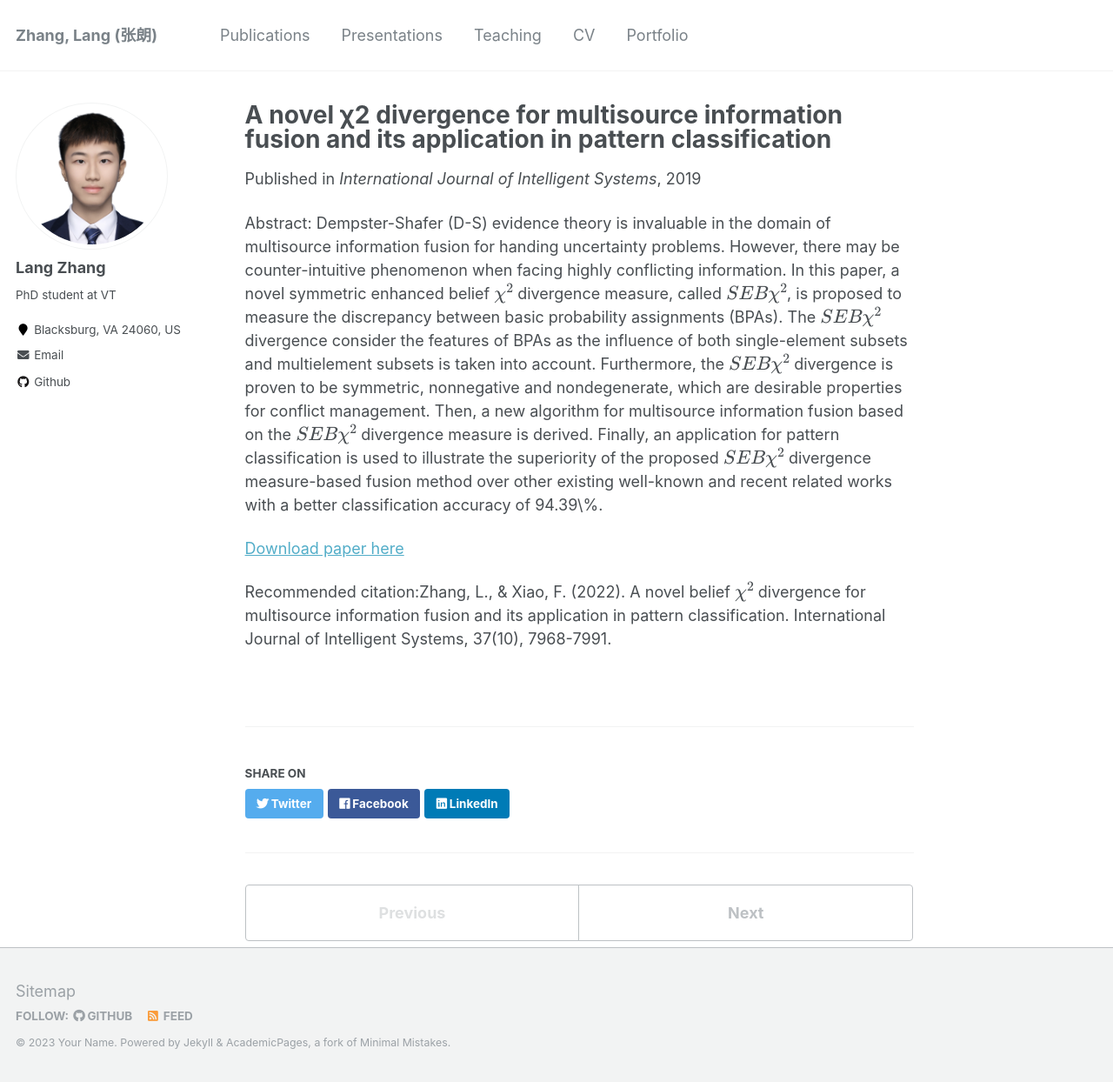
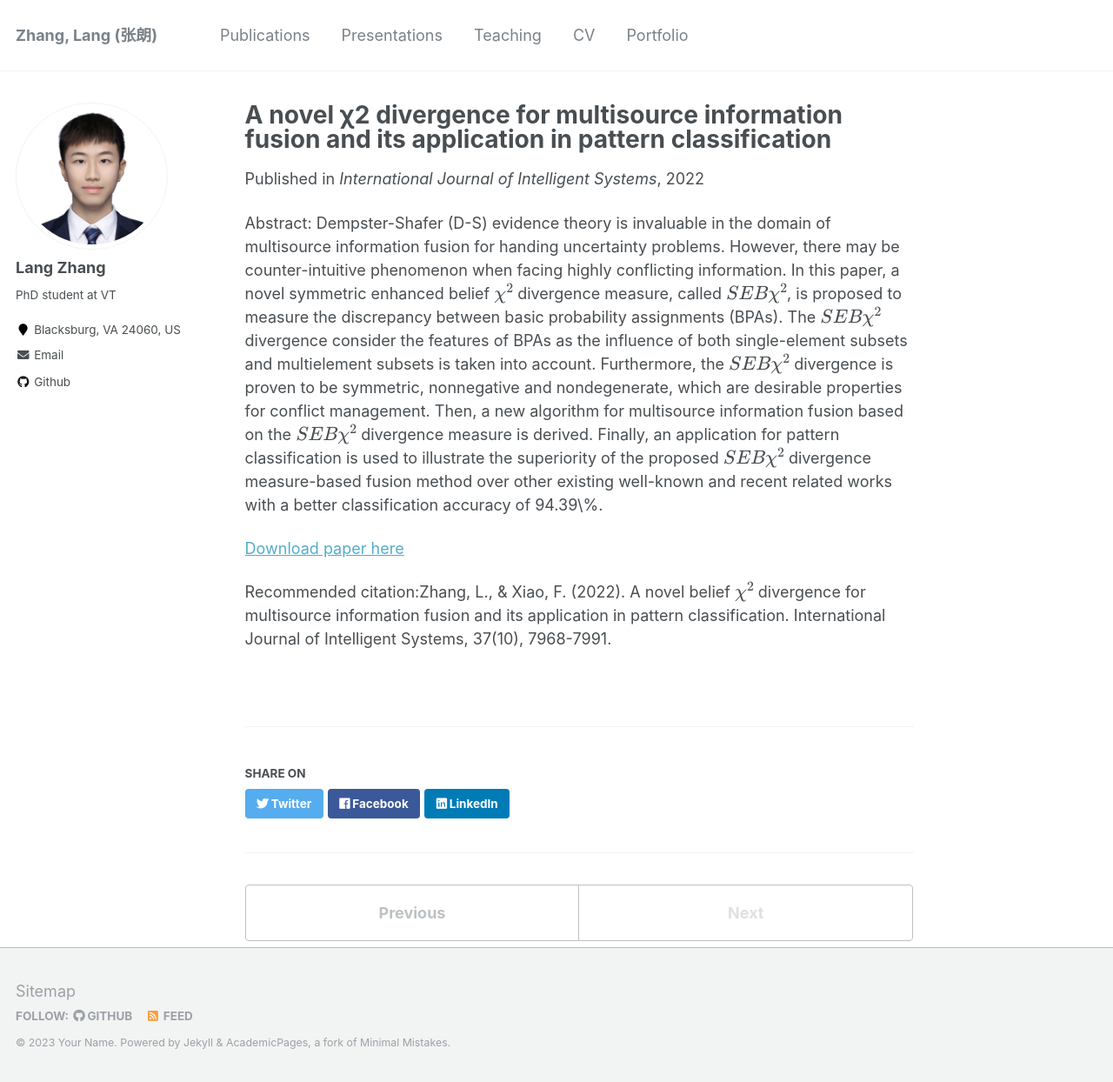
Before and after one commit to langzhang2000/langzhang2000.github.io, a Jekyll site: the page built from _publications/ICC2019.md, in a window 1280 px wide and 1244 px high. Shown: the whole window at 87% size. Built offline with Jekyll 4.4.1, drawn with Linux system fonts in a browser that asks for light colours; formulas are drawn with MathJax 3.

Commit message:
Update ICC2019.md

```diff
--- a/_publications/ICC2019.md
+++ b/_publications/ICC2019.md
@@ -3,7 +3,7 @@ title: "A novel χ2 divergence for multisource information fusion and its applic
 collection: publications
 permalink: /publications/ijis2022
 excerpt: '[Download paper here](https://langzhang-vt.github.io/files/Published_paper-Int_J_of_Intelligent_Sys_2022_Zhang.pdf)'
-date: 2019-05-01
+date: 2022-06-05
 venue: 'International Journal of Intelligent Systems'
 paperurl:
 citation:
```
